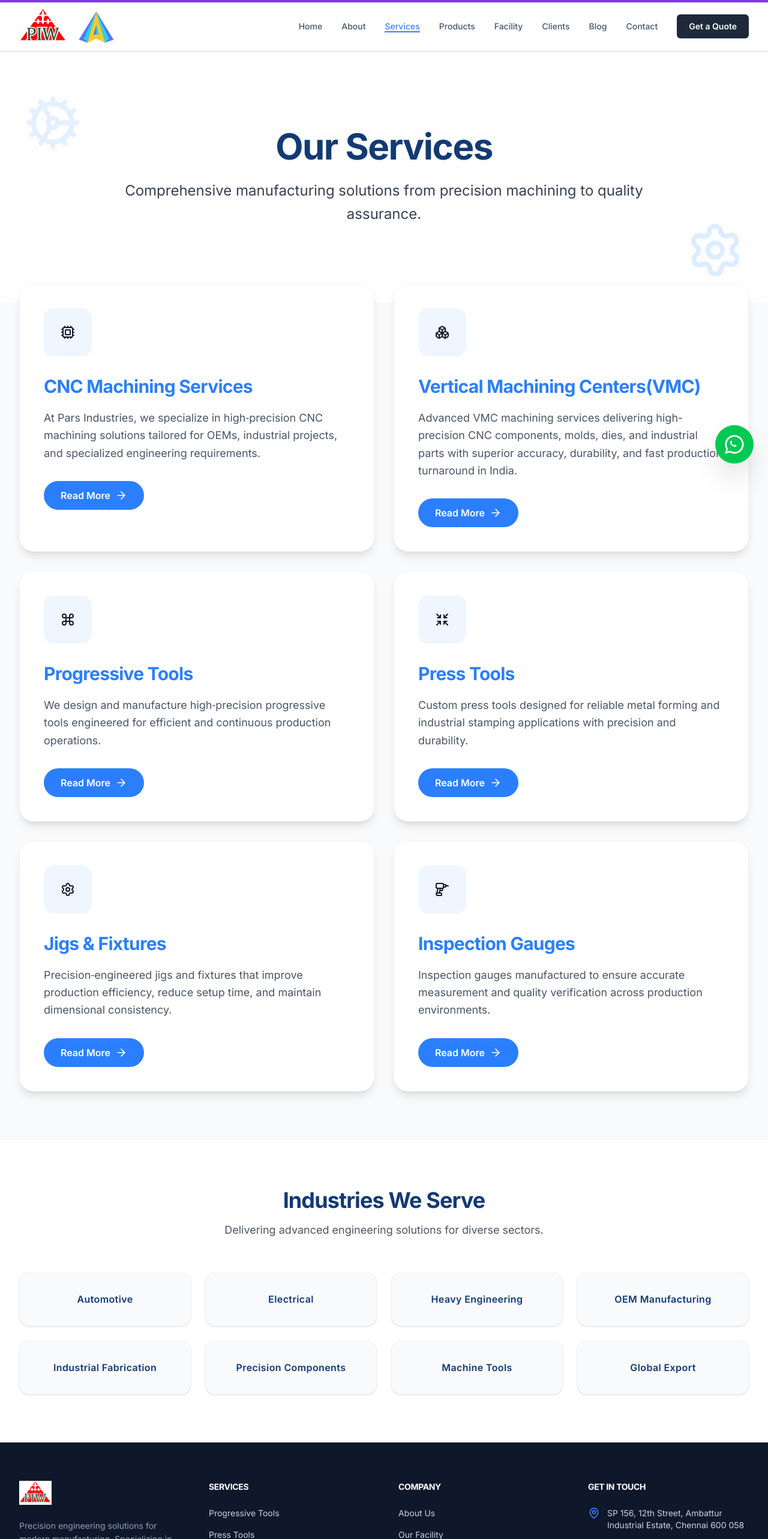
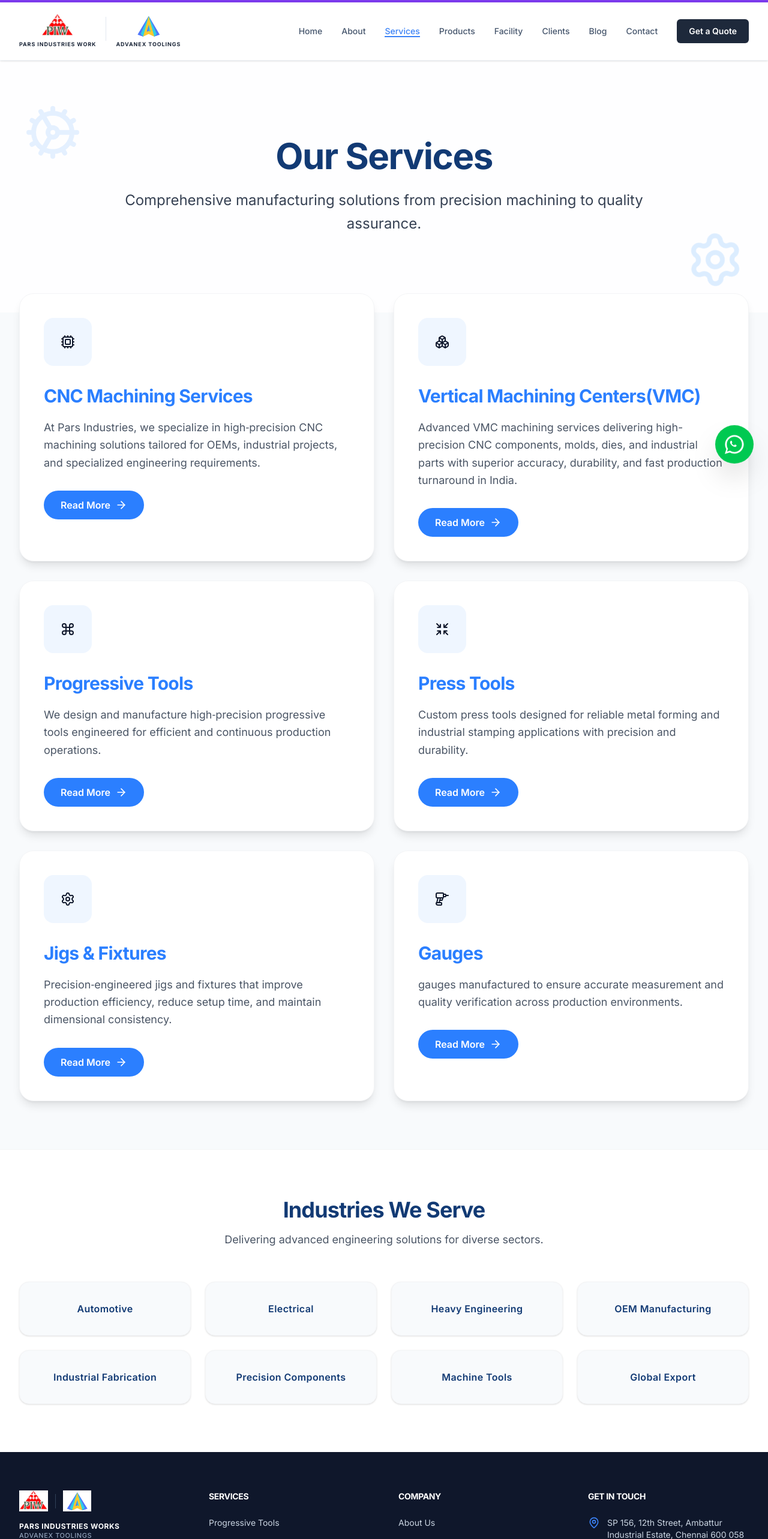
Before and after one commit to moni22-sha/Pars, a React (Vite) app: page /services in a window 1280 px wide. Shown: the top 2566 px of the page at 60% size. Built offline with nearby package versions, Linux system fonts and the light colour scheme.

Commit message:
feat: migrate products list to vertical layout grid with framer-motion animations

```diff
--- a/src/components/Navigation.tsx
+++ b/src/components/Navigation.tsx
@@ -24,25 +24,39 @@ export function Navbar() {
       <div className="top-accent w-full" />
       <nav className="sticky top-0 z-50 bg-white shadow-sm border-b border-slate-100">
         <div className="max-w-7xl mx-auto px-4 sm:px-6 lg:px-8">
-          <div className="flex justify-between h-20">
+          <div className="flex justify-between h-24">
             <div className="flex items-center">
-              <Link to="/" className="flex items-center gap-2">
+              <Link to="/" className="flex items-center gap-4 py-2">
+
+                {/* First Brand Group */}
+                <div className="flex flex-col items-center justify-center text-center">
                   <img
                     src={para}
                     alt="PIW Engineering Works Logo"
-                  className="h-15 w-20"
+                    className="h-10 w-auto object-contain"
                     referrerPolicy="no-referrer"
                   />
+                  <span className="block text-[9px] font-bold uppercase tracking-[0.1em] text-brand-primary mt-1 whitespace-nowrap">
+                    Pars Industries Work
+                  </span>
+                </div>
+
+                {/* Subtle Divider Line like image_5531a9.png */}
+                <div className="h-10 w-[1px] bg-slate-200 self-center mt-[-8px]" />
+
+                {/* Second Brand Group */}
+                <div className="flex flex-col items-center justify-center text-center">
                   <img
                     src={adlogo}
-                  alt="PIW Engineering Works Logo"
-                  className="h-15 w-20"
+                    alt="Advanex Toolings Logo"
+                    className="h-10 w-auto object-contain"
                     referrerPolicy="no-referrer"
                   />
-                <div className="flex flex-col">
-                  <span className="text-xl font-display font-bold text-brand-primary leading-tight"></span>
-                  <span className="text-[10px] uppercase tracking-[0.2em] text-slate-500 font-medium"></span>
+                  <span className="block text-[9px] font-bold uppercase tracking-[0.1em] text-brand-primary mt-1 whitespace-nowrap">
+                    Advanex Toolings
+                  </span>
                 </div>
+
               </Link>
             </div>
 
@@ -59,14 +73,12 @@ export function Navbar() {
                   }
                 >
                   {({ isActive }) => (
-                    // motion.span adds a subtle scaling click effect when pressed
                     <motion.span
                       whileTap={{ scale: 0.95, y: 1 }}
                       className="inline-block relative z-10"
                     >
                       {link.name}
                       {isActive && (
-                        // This moves the active underline smoothly from word to word when clicked
                         <motion.div
                           layoutId="activeUnderline"
                           className="absolute bottom-0 left-0 right-0 h-0.5 bg-brand-accent"
@@ -154,15 +166,29 @@ export function Footer() {
       <div className="max-w-7xl mx-auto px-4 sm:px-6 lg:px-8">
         <div className="grid grid-cols-1 md:grid-cols-2 lg:grid-cols-4 gap-12 mb-16">
           <div className="col-span-1 lg:col-span-1">
-            <Link to="/" className="flex items-center gap-2 mb-6">
+            <Link to="/" className="flex flex-col items-start gap-2 mb-6">
+              <div className="flex items-center gap-3">
                 <img
                   src={para}
                   alt="PIW Logo"
-                className="h-10 w-auto"
+                  className="h-9 w-auto object-contain"
                   referrerPolicy="no-referrer"
                 />
-              <div className="flex flex-col">
-                <span className="text-lg font-display font-bold text-white leading-tight"></span>
+                <div className="h-6 w-[1px] bg-slate-700" />
+                <img
+                  src={adlogo}
+                  alt="Branding Logo"
+                  className="h-9 w-auto object-contain"
+                  referrerPolicy="no-referrer"
+                />
+              </div>
+              <div className="mt-2 space-y-0.5">
+                <span className="block text-xs font-bold uppercase tracking-wider text-white leading-tight">
+                  Pars Industries Works
+                </span>
+                <span className="block text-[11px] font-medium uppercase tracking-wider text-slate-400 leading-tight">
+                  Advanex Toolings
+                </span>
               </div>
             </Link>
             <p className="text-sm leading-relaxed text-slate-400 mb-6">
--- a/src/pages/Products.tsx
+++ b/src/pages/Products.tsx
@@ -30,7 +30,6 @@ import collat from '../assets/images/collat.png';
 import draw from '../assets/images/draw.png';
 import shaft from '../assets/images/shaft.png';
 
-
 interface ProductItem {
   name: string;
   description: string;
@@ -39,15 +38,51 @@ interface ProductItem {
 
 // Storing the direct list of product items
 const productsList: ProductItem[] = [
-  { name: 'Balacing Die Block', description: 'High-precision machined mounting flange manufactured with advanced CNC machining for industrial and engineering applications.', image: Balancingdie },
-  { name: 'Claw-blank', description: 'High-precision progressive die base manufactured using advanced CNC machining and tooling technology.', image: claw },
-  { name: 'Ejector Pins', description: 'High-precision dowel pins engineered for progressive die applications and precision tooling systems.', image: ejectorpins },
-  { name: 'Fine Blanking Dies', description: 'High-precision CNC machined plate component manufactured for industrial tooling.', image: fine },
-  { name: 'Lower spring sheet', description: 'High-precision carbide die insert manufactured for progressive dies and press tool applications.', image: lower },
-  { name: 'Punch Holder', description: 'High-precision machined die block manufactured using advanced CNC machining.', image: punch },
-  { name: 'Sheet Metal', description: 'High-precision slotted die plate manufactured using advanced wire-cut EDM and CNC machining.', image: sheetmetal },
-  { name: 'Slitting Die Insert', description: 'High-precision wire-cut EDM die block manufactured for progressive die configurations.', image: slitting },
-  { name: 'Base Insert', description: 'High-precision progressive die assembly designed for complex sheet metal stamping.', image: base },
+  {
+    name: 'Balacing Die Block',
+    description: 'High-precision machined mounting flange manufactured with advanced CNC machining for industrial and engineering applications.',
+    image: Balancingdie
+  },
+  {
+    name: 'Claw-blank',
+    description: 'High-precision progressive die base manufactured using advanced CNC machining and tooling technology.',
+    image: claw
+  },
+  {
+    name: 'Ejector Pins',
+    description: 'High-precision dowel pins engineered for progressive die applications and precision tooling systems.',
+    image: ejectorpins
+  },
+  {
+    name: 'Fine Blanking Dies',
+    description: 'High-precision CNC machined plate component manufactured for industrial tooling.',
+    image: fine
+  },
+  {
+    name: 'Lower spring sheet',
+    description: 'High-precision carbide die insert manufactured for progressive dies and press tool applications.',
+    image: lower
+  },
+  {
+    name: 'Punch Holder',
+    description: 'High-precision machined die block manufactured using advanced CNC machining.',
+    image: punch
+  },
+  {
+    name: 'Sheet Metal',
+    description: 'High-precision slotted die plate manufactured using advanced wire-cut EDM and CNC machining.',
+    image: sheetmetal
+  },
+  {
+    name: 'Slitting Die Insert',
+    description: 'High-precision wire-cut EDM die block manufactured for progressive die configurations.',
+    image: slitting
+  },
+  {
+    name: 'Base Insert',
+    description: 'High-precision progressive die assembly designed for complex sheet metal stamping.',
+    image: base
+  },
   {
     name: 'Balancing Figures',
     description: 'High-quality precision machined flange components manufactured with advanced CNC machining for industrial, tooling, and engineering applications with superior accuracy and durability.',
@@ -131,22 +166,22 @@ const productsList: ProductItem[] = [
   {
     name: 'Slot die ',
     description: 'High-precision CNC machined conical flange component manufactured for industrial tooling and precision engineering applications.',
-        image:slot
+    image: slot
   },
   {
     name: 'Side Piercing Tool Bottom ',
     description: 'High-precision progressive press tool assembly manufactured using advanced CNC machining for metal stamping and industrial production applications.',
-        image:side
+    image: side
   },
   {
     name: 'Side Piercing Tool Top',
     description: 'High-precision press tool die set manufactured using advanced CNC machining for metal stamping and industrial production applications.',
-        image:side1
+    image: side1
   },
   {
     name: 'Fine Blanking Die Insert',
     description: 'High-precision CNC machined profile insert manufactured for press tool and industrial tooling applications.',
-        image:fine1
+    image: fine1
   },
 ];
 
@@ -171,19 +206,24 @@ export default function Products() {
           </p>
         </div>
       </section>
+
+      {/* Intro/Sub-Hero Section */}
+      <section className="py-12 bg-white text-center">
         <div className="relative z-10 max-w-4xl mx-auto px-4">
-<h2 className="text-5xl md:text-6xl text-center text-lightblue font-black mb-6 tracking-tight">Fine Blanking Tool
+          <h2 className="text-4xl md:text-5xl text-sky-600 font-black mb-2 tracking-tight">
+            Fine Blanking
           </h2>
-<h3 className="text-5xl md:text-6xl text-center  font-yellow mb-6 tracking-tight">of Progressive</h3>
-          <p className="text-lg md:text-xl  text-black font-medium max-w-2xl mx-auto">
-            All precision components have been thoroughly validated, fully integrated, and are now ready for comprehensive exploration
+          <h3 className="text-3xl md:text-4xl text-amber-500 font-bold mb-6 tracking-tight">
+              Tool
+          </h3>
+          <p className="text-lg md:text-xl text-slate-600 font-medium max-w-2xl mx-auto">
+            All precision components have been thoroughly validated, fully integrated, and are now ready for comprehensive exploration.
           </p>
         </div>
-      {/* Main Focus Detail Sections */}
+      </section>
+
+      {/* Main Catalog Section */}
       <section className="py-16 bg-[#0f172a]">
-        <div className="relative z-10 max-w-4xl mx-auto px-4">
-
-        </div>
         <div className="max-w-7xl mx-auto px-4 sm:px-6 lg:px-8">
 
           {/* Catalog Header */}
--- a/src/pages/Services.tsx
+++ b/src/pages/Services.tsx
@@ -90,10 +90,10 @@ export default function Services() {
         'Precision‑engineered jigs and fixtures that improve production efficiency, reduce setup time, and maintain dimensional consistency.'
     },
     {
-      title: 'Inspection Gauges',
+      title: 'Gauges',
       icon: <Drill />,
       description:
-        'Inspection gauges manufactured to ensure accurate measurement and quality verification across production environments.'
+        'gauges manufactured to ensure accurate measurement and quality verification across production environments.'
     },
   ];
 
```
Also changed, not shown: src/pages/Home.tsx (+37 -37 lines). Lines whose indentation alone changed are shown as unchanged.
